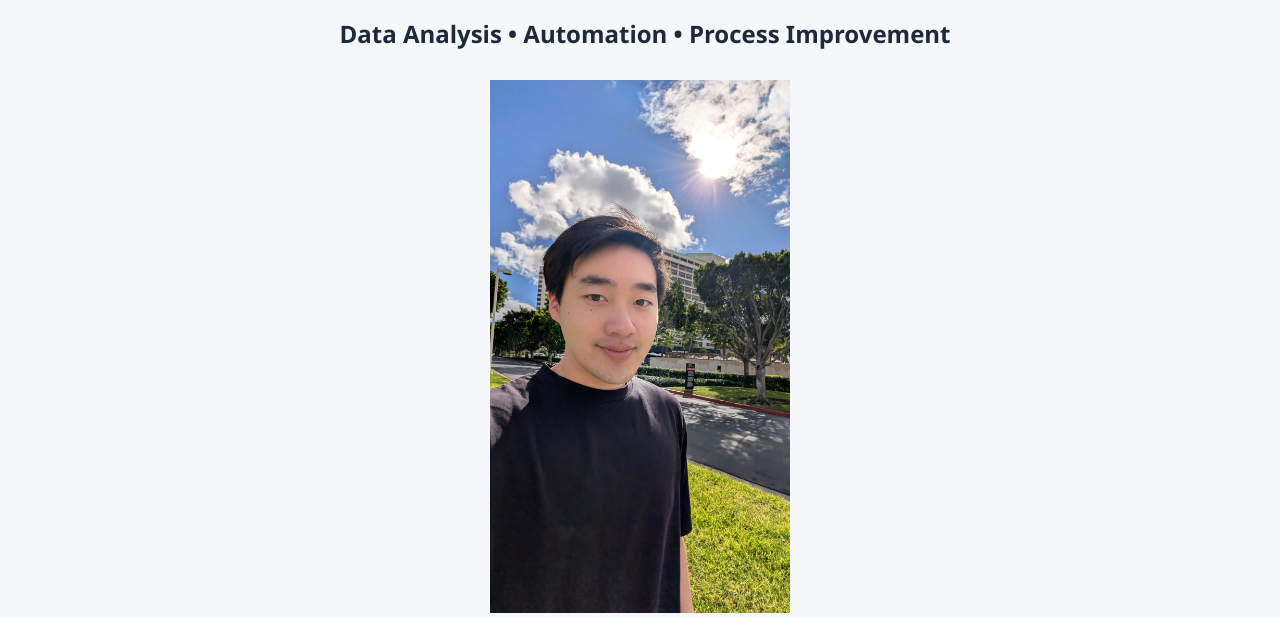
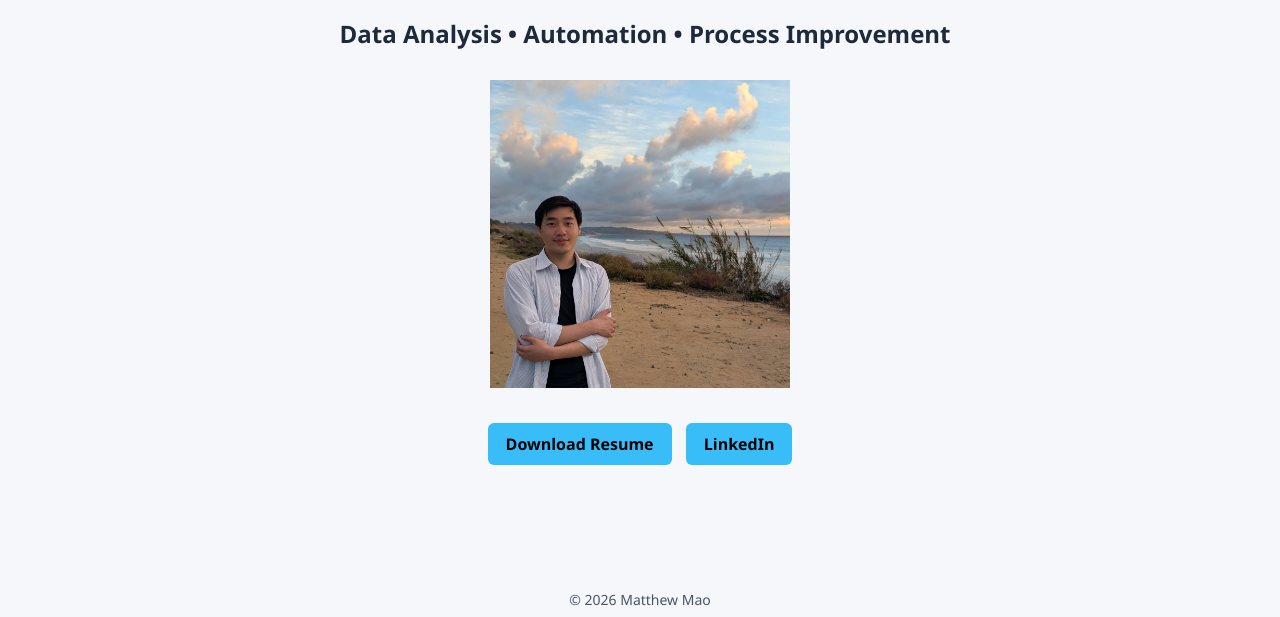
Before and after one commit to maoymatthew/maoymatthew.github.io, a plain HTML site: page index.html in a window 1280 px wide. Shown: the part 183-800 px from the top of the page. Drawn offline with Linux system fonts and the light colour scheme.

Commit message:
Update index.html

```diff
--- a/index.html
+++ b/index.html
@@ -27,7 +27,7 @@
     <h2>Biospecimen Associate III</h2>
     <h2>Data Analysis • Automation • Process Improvement</h2>
 
-    <img src="images/selfie2.jpg" alt="Matthew Mao" class="index-pic">
+    <img src="images/mmao_picture.jpg" alt="Matthew Mao" class="index-pic">
 
     <a class="btn" href="resume.pdf" download>Download Resume</a>
     <a class="btn" href="https://www.linkedin.com/in/matthewymao" target="_blank">LinkedIn</a>
```
